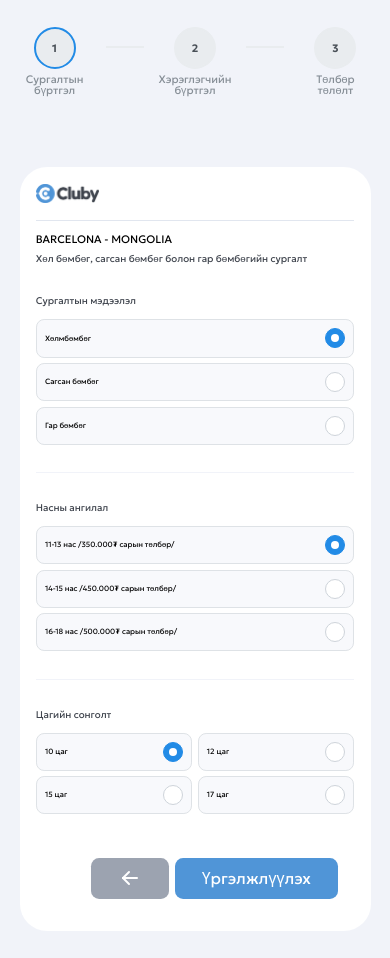
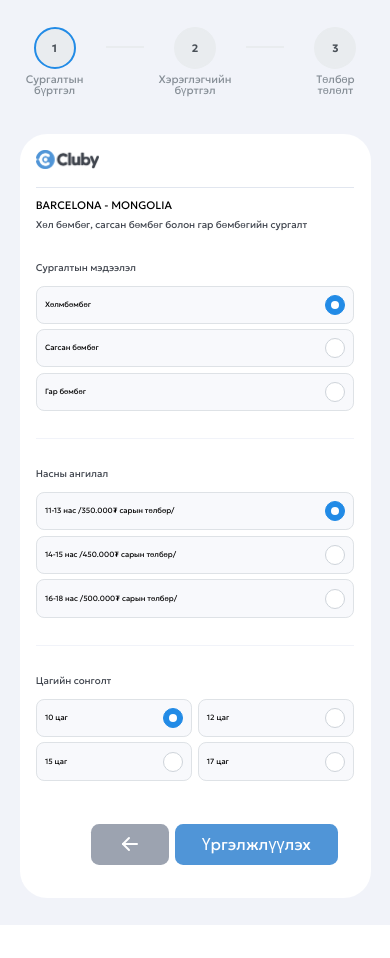
Before and after one commit to otgoo1994/payment-test, a React (Vite) app: page /payment in a window 390 px wide. After the commit the page ends 925 px from the top, so only its background shows below. Built offline with nearby package versions, Linux system fonts and the light colour scheme.

Commit message:
fix: responsive

```diff
--- a/src/features/payment/Payment.jsx
+++ b/src/features/payment/Payment.jsx
@@ -101,7 +101,6 @@
       <div className="payment-container">
         <Stepper active={active}>
           <Stepper.Step label="" description="Сургалтын бүртгэл">
-            <div style={{ marginTop: 50 }}>
             <PaymentCard
               title="BARCELONA - MONGOLIA"
               description="Хөл бөмбөг, сагсан бөмбөг болон гар бөмбөгийн сургалт"
@@ -113,10 +112,8 @@
                 onCallBack={handleTrainingRegisterCallBack}
               />
             </PaymentCard>
-            </div>
           </Stepper.Step>
           <Stepper.Step label="" description="Хэрэглэгчийн бүртгэл">
-            <div style={{ marginTop: 50 }}>
             <PaymentCard
               title="BARCELONA - MONGOLIA"
               description="Хөл бөмбөг, сагсан бөмбөг болон гар бөмбөгийн сургалт"
@@ -131,10 +128,8 @@
                 onCallBack={handleUserRegisterCallBack}
               />
             </PaymentCard>
-            </div>
           </Stepper.Step>
           <Stepper.Step label="" description="Төлбөр төлөлт">
-            <div style={{ marginTop: 50 }}>
             <PaymentCard
               title="BARCELONA - MONGOLIA"
               description="Хөл бөмбөг, сагсан бөмбөг болон гар бөмбөгийн сургалт"
@@ -150,10 +145,8 @@
                 onCallBack={handlePaymentCallBack}
               />
             </PaymentCard>
-            </div>
           </Stepper.Step>
           <Stepper.Completed>
-            <div style={{ marginTop: 50 }}>
             <PaymentCard
               title="BARCELONA - MONGOLIA"
               description="Хөл бөмбөг, сагсан бөмбөг болон гар бөмбөгийн сургалт"
@@ -167,7 +160,6 @@
                 group={selectedAgeGroup}
               />
             </PaymentCard>
-            </div>
           </Stepper.Completed>
         </Stepper>
       </div>
--- a/src/shared/css/index.scss
+++ b/src/shared/css/index.scss
@@ -336,11 +336,13 @@
   background-color: colors.$color-white;
   @include utils.vw-convert-desktop(padding, 30px);
   @include utils.vw-convert-desktop(border-radius, 50px);
+  @include utils.vw-convert-desktop(margin-top, 30px);
 
   @include utils.mobile {
     background-color: colors.$color-white;
     @include utils.vw-convert-mobile(padding, 30px);
     @include utils.vw-convert-mobile(border-radius, 50px);
+    @include utils.vw-convert-mobile(margin-top, 30px);
   }
 
   &-header {
```
Lines whose indentation alone changed are shown as unchanged.
